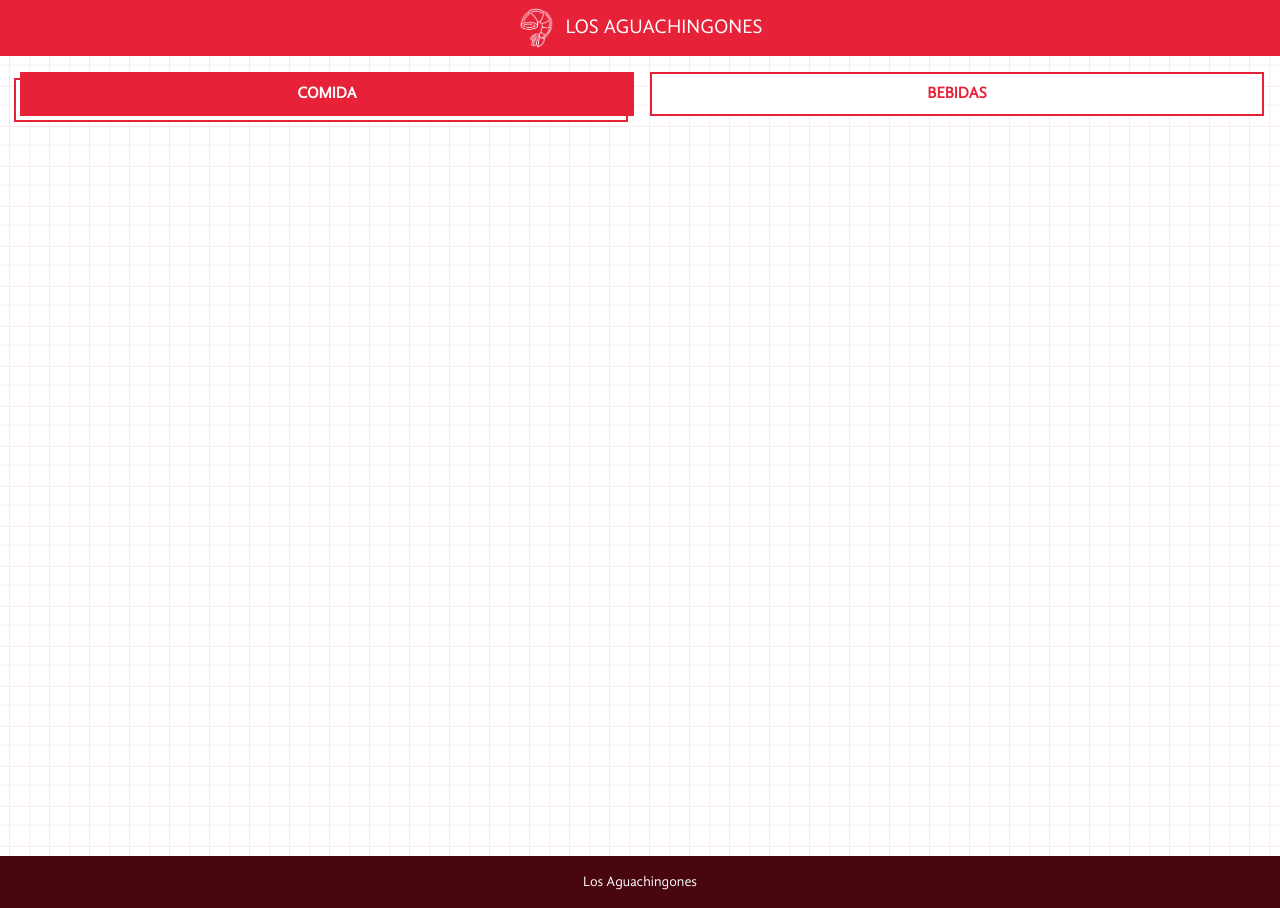
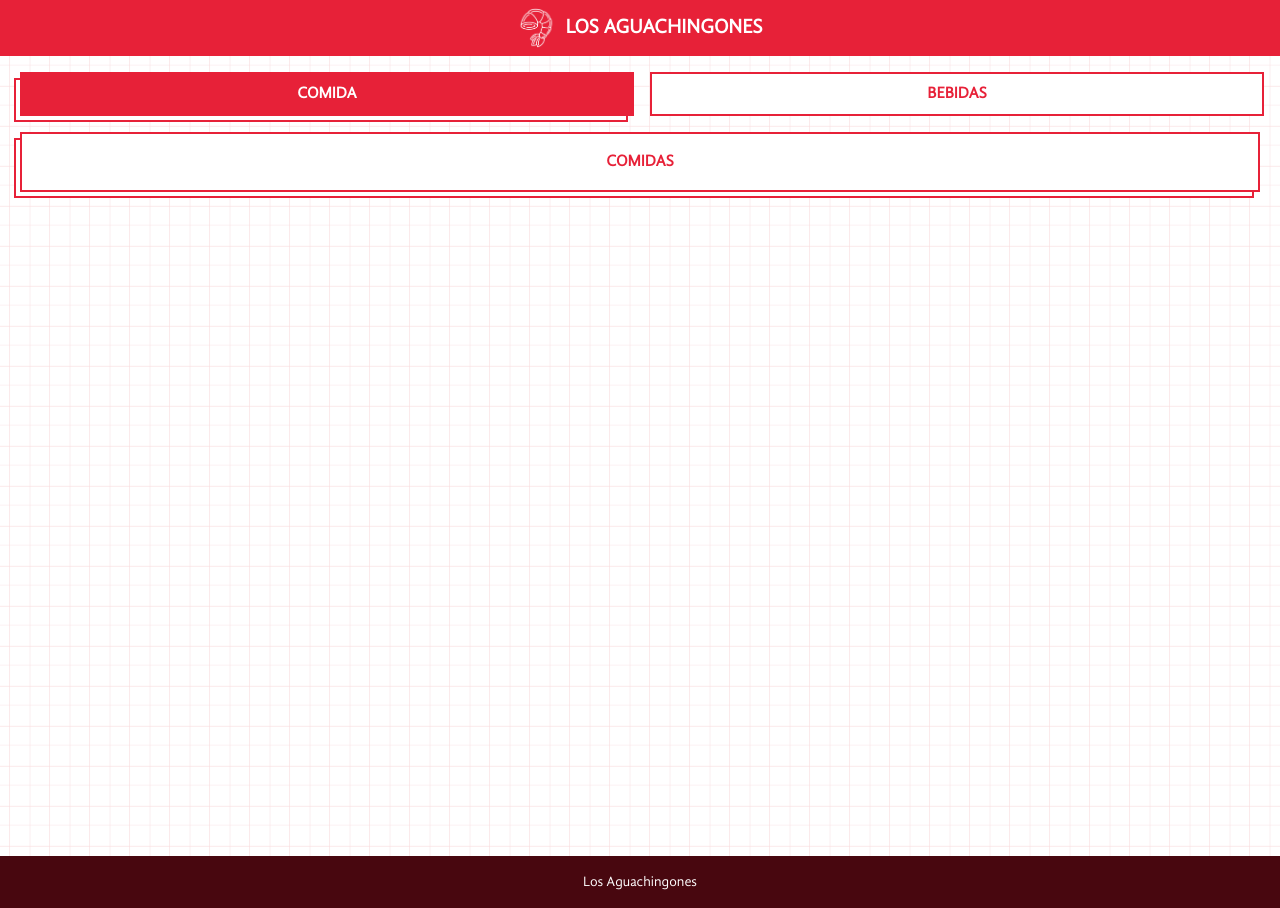
Before and after one commit to CastilloDelgado/menu-aguachingones, a Vue app: page / in a window 1280 px wide. Built offline with nearby package versions, Linux system fonts and the light colour scheme.

Commit message:
Adding menu container for meals2

```diff
--- a/src/components/Header.vue
+++ b/src/components/Header.vue
@@ -15,6 +15,6 @@ import logo from "../assets/shrimp-logo.png"
 
 <style>
 .header-title {
-    font-weight: 500;
+    font-weight: bold;
 }
 </style>
--- /dev/null
+++ b/src/components/MealsMenu.vue
@@ -0,0 +1,6 @@
+<template>
+    <div
+        class="py-4 m-1 bg-white border-2 border-primary-600 shadow-[-6px_6px_0px_-2px_#FFFFFF_,_-6px_6px_0px_0px_#e72138]">
+        <p class="uppercase text-center font-bold text-primary-600">Comidas</p>
+    </div>
+</template>
--- a/src/components/Menu.vue
+++ b/src/components/Menu.vue
@@ -1,13 +1,17 @@
 <script setup>
 import Button from './Button.vue';
+import MealsMenu from './MealsMenu.vue';
 </script>
 
 <template>
     <div class="">
         <div class="w-full p-4">
-            <div class="w-full flex justify-around gap-4 pl-1">
+            <div class="w-full flex justify-around gap-4 pl-1 mb-4">
                 <Button title="Comida" active />
                 <Button title="Bebidas" />
+            </div>
+            <div class="w-full">
+                <MealsMenu />
             </div>
         </div>
     </div>
```
